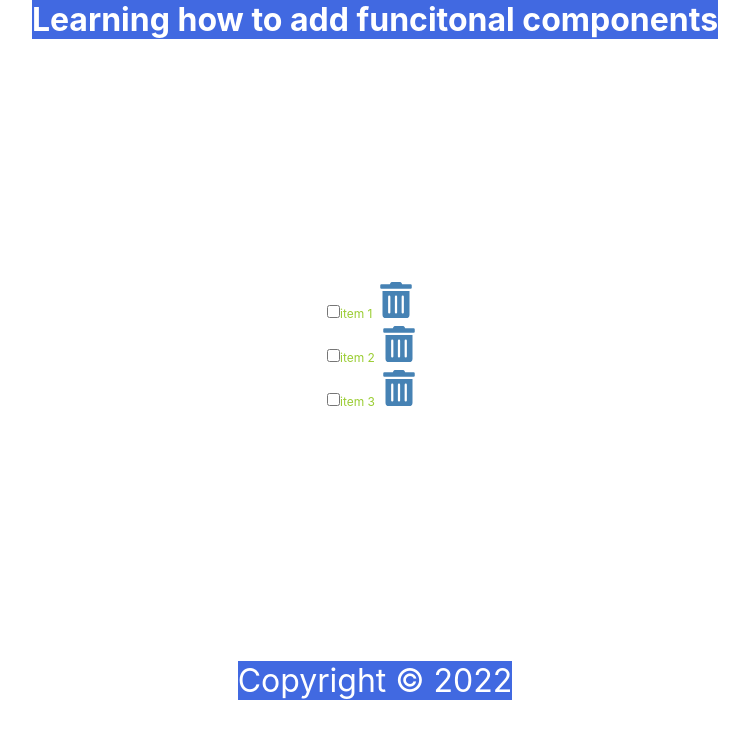
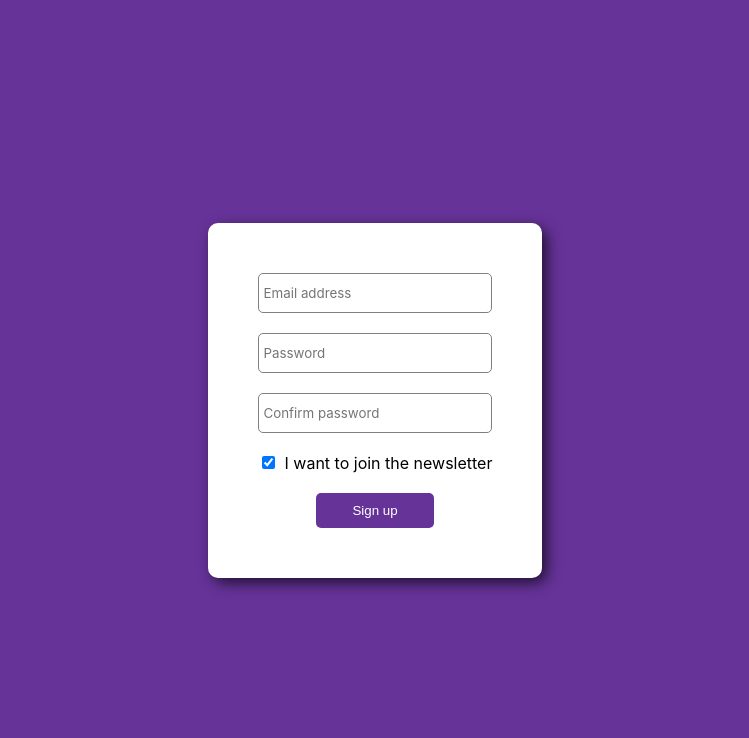
Before and after one commit to Suraj-Ambekar/FullStackWebDevelopment, a React (Create React App) app in the folder 6 React/learnreactcomponents/: page / in a window 1280 px wide. Shown: the top 738 px of the page, without its empty margins (265-1014 px from the left). Built offline with nearby package versions, Linux system fonts and the light colour scheme.

Commit message:
learned conditional rendering and forms

```diff
--- a/6 React/learnreactcomponents/src/App.js
+++ b/6 React/learnreactcomponents/src/App.js
@@ -1,20 +1,134 @@
 // import logo from './logo.svg';
 // import './App.css';
 
+import { useState } from "react";
+
 // imported header, content, and footer
-import Header from './Header';
-import Content from './Content';
-import Footer from './Footer';
+// import Header from './Header';
+// import Content from './Content';
+// import Footer from './Footer';
+// import React from "react"
+// import Joke from "./Joke"
+// import jokesData from "./jokesData"
 
 function App() {
-  return (
-    <div className="App">
-      {/* added header,content, and footer here */}
-      <Header />
-      <Content />
-      <Footer />
-    </div>
-  );
+  // return (
+  //   <div className="App">
+  //     {/* added header,content, and footer here */}
+  //     {/* <Header />
+  //     <Content />
+  //     <Footer /> */}
+  //   </div>
+  // );
+//   const jokeElements = jokesData.map(joke => {
+//     return (
+//         <Joke
+//             key={joke.id}
+//             setup={joke.setup}
+//             punchline={joke.punchline}
+//         />
+//     )
+// })
+// return (
+//     <div>
+//         {jokeElements}
+//     </div>
+// )
+/**
+     * Challenge: Connect the form to local state
+     *
+     * 1. Create a state object to store the 4 values we need to save.
+     * 2. Create a single handleChange function that can
+     *    manage the state of all the inputs and set it up
+     *    correctly
+     * 3. When the user clicks "Sign up", check if the
+     *    password & confirmation match each other. If
+     *    so, log "Successfully signed up" to the console.
+     *    If not, log "passwords to not match" to the console.
+     * 4. Also when submitting the form, if the person checked
+     *    the "newsletter" checkbox, log "Thanks for signing
+     *    up for our newsletter!" to the console.
+     */
+
+
+const [forms, setForms] = useState({
+  email: "",
+  password: "",
+  confirmPass: "",
+  confirm: true
+})
+
+console.log(forms)
+
+
+function handleChange(event){
+  const {name, value, type, checked} = event.target
+  setForms(prevData =>({
+      ...prevData,
+      [name]: type === "checkbox" ? checked : value
+
+  }))
+}
+
+function handleSubmit(event) {
+  event.preventDefault()
+  if (forms.password === forms.confirmPass){
+    console.log("successfule")
+  } else {
+    console.log("unsuccessful")
+    return
+  }
+  if(forms.confirm) {
+    console.log("thanks")
+  }
+}
+
+return (
+  <div className="form-container" onSubmit={handleSubmit}>
+      <form className="form" onSubmit={handleSubmit}>
+          <input
+              type="email"
+              placeholder="Email address"
+              className="form--input"
+              name="email"
+              value={forms.email}
+              onChange={handleChange}
+          />
+          <input
+              type="password"
+              placeholder="Password"
+              className="form--input"
+              name="password"
+              value={forms.password}
+              onChange={handleChange}
+          />
+          <input
+              type="password"
+              placeholder="Confirm password"
+              className="form--input"
+              name="confirmPass"
+              value={forms.confirmPass}
+              onChange={handleChange}
+          />
+
+          <div className="form--marketing">
+              <input
+                  id="okayToEmail"
+                  type="checkbox"
+                  checked={forms.confirm}
+                  onChange={handleChange}
+
+              />
+              <label htmlFor="okayToEmail">I want to join the newsletter</label>
+          </div>
+          <button
+              className="form--submit"
+          >
+              Sign up
+          </button>
+      </form>
+  </div>
+)
 }
 
 export default App;
--- /dev/null
+++ b/6 React/learnreactcomponents/src/Joke.js
@@ -0,0 +1,24 @@
+import React from "react"
+import { useState } from "react"
+
+export default function Joke(props) {
+    /**
+     * Challenge:
+     * - Create state `isShown` (boolean, default to `false`)
+     * - Add a button that toggles the value back and forth
+     */
+    const [isShown, setIsShown] = useState(false);
+
+    function handleToggle(){
+        console.log(isShown)
+        setIsShown(prevShown => !isShown)
+    }
+    return (
+        <div>
+            {props.setup && <h3>{props.setup}</h3>}
+            {isShown && <p>{props.punchline}</p>}
+            <button onClick={handleToggle}>Show Punchline</button>
+            <hr />
+        </div>
+    )
+}
--- a/6 React/learnreactcomponents/src/index.css
+++ b/6 React/learnreactcomponents/src/index.css
@@ -1,4 +1,4 @@
-* {
+/* * {
   margin: 0;
   padding: 0;
   box-sizing: border-box;
@@ -102,4 +102,65 @@ item{
 .item svg:hover{
   color: red;
   outline: none;
+} */
+
+
+* {
+  box-sizing: border-box;
 }
+
+body {
+  margin: 0;
+  background-color: #639;
+  height: 100vh;
+  font-family: 'Inter', sans-serif;
+}
+
+.form-container {
+  height: 100vh;
+  padding: 20px;
+  display: flex;
+  flex-direction: column;
+  justify-content: center;
+  align-items: center;
+}
+
+.form {
+  background-color: white;
+  padding: 50px;
+  border-radius: 10px;
+  display: flex;
+  flex-direction: column;
+  align-items: center;
+  box-shadow: 5px 5px 15px -1px rgba(0,0,0,0.75);
+}
+
+.form--input {
+  width: 100%;
+  margin-bottom: 20px;
+  height: 40px;
+  border-radius: 5px;
+  border: 1px solid gray;
+  padding: 5px;
+  font-family: 'Inter', sans-serif;
+}
+
+.form--submit {
+  width: 50%;
+  padding: 10px;
+  border-radius: 5px;
+  color: white;
+  background-color: #639;
+  border: none;
+  cursor: pointer;
+}
+
+.form--marketing {
+  display: flex;
+  margin-bottom: 20px;
+  align-items: center;
+}
+
+.form--marketing > input {
+  margin-right: 10px;
+}
--- /dev/null
+++ b/6 React/learnreactcomponents/src/jokesData.js
@@ -0,0 +1,27 @@
+export default [
+    {
+        id: 1,
+        setup: "I got my daughter a fridge for her birthday.",
+        punchline: "I can't wait to see her face light up when she opens it."
+    },
+    {
+        id: 2,
+        setup: "How did the hacker escape the police?",
+        punchline: "He just ransomware!"
+    },
+    {
+        id: 3,
+        setup: "Why don't pirates travel on mountain roads?",
+        punchline: "Scurvy."
+    },
+    {
+        id: 4,
+        setup: "Why do bees stay in the hive in the winter?",
+        punchline: "Swarm."
+    },
+    {
+        id: 5,
+        setup: "What's the best thing about Switzerland?",
+        punchline: "I don't know, but the flag is a big plus!"
+    }
+]
```
